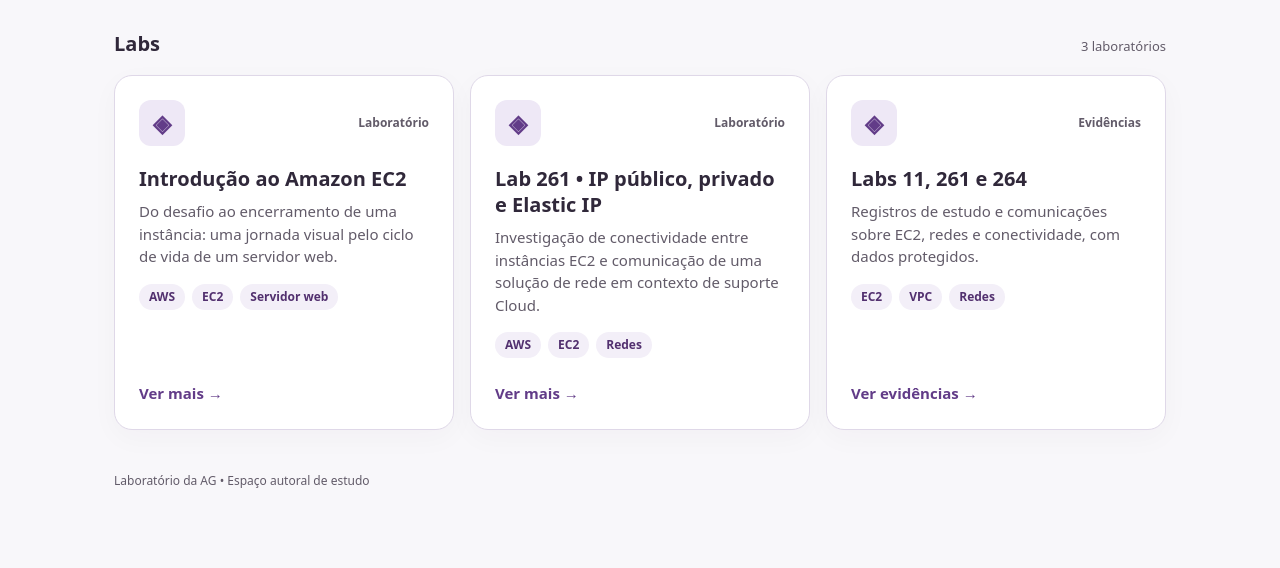
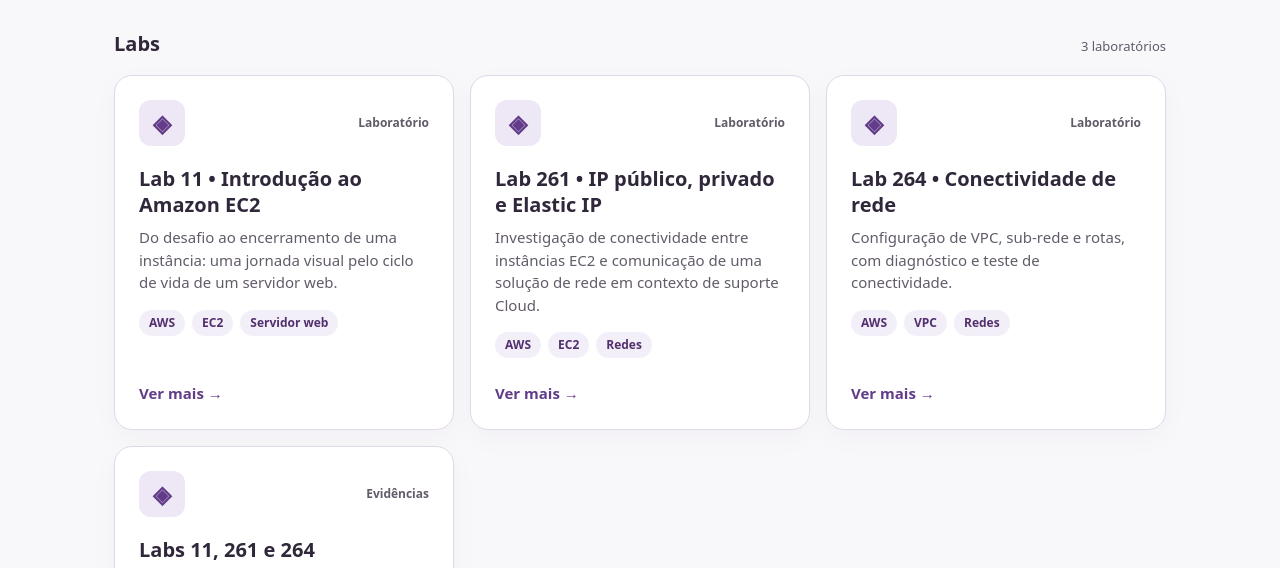
Before and after one commit to GeovanaCalixto/lab-cloud, a plain HTML site: page index.html in a window 1280 px wide. Shown: the part 225-793 px from the top of the page. Drawn offline with Linux system fonts and the light colour scheme.

Commit message:
Separa Labs 11, 261 e 264 no hub

```diff
--- a/index.html
+++ b/index.html
@@ -1,9 +1,9 @@
-<!doctype html>
+<!DOCTYPE html>
+
 <html lang="pt-BR">
-
 <head>
-<meta charset="utf-8">
-<meta name="viewport" content="width=device-width,initial-scale=1">
+<meta charset="utf-8"/>
+<meta content="width=device-width,initial-scale=1" name="viewport"/>
 <title>Laboratório da AG | Meus labs</title>
 <style>
 :root{--rosa:#623c88;--laranja:#bd5a17;--texto:#30283a;--suave:#625b69;--borda:#dfd8e8;--fundo:#f8f7fa}
@@ -50,35 +50,33 @@ footer{color:var(--suave);font-size:12px;margin-top:42px}
 <h1>Meus laboratórios</h1>
 <p class="intro">Um espaço para explorar minha jornada de estudos em nuvem, projeto por projeto.</p>
 <div class="cabecalho"><h2>Labs</h2><span class="contador" id="total"></span></div>
-  <section class="grade" id="labs" aria-label="Laboratórios">
+<section aria-label="Laboratórios" class="grade" id="labs">
 <!-- Para adicionar um lab, copie este bloco article e altere título, descrição, tags e href para a pasta do novo lab. -->
 <article class="card">
-      <div class="card-topo"><div class="icone" aria-hidden="true">◈</div><span class="tipo">Laboratório</span></div>
-      <h3>Introdução ao Amazon EC2</h3>
+<div class="card-topo"><div aria-hidden="true" class="icone">◈</div><span class="tipo">Laboratório</span></div>
+<h3>Lab 11 • Introdução ao Amazon EC2</h3>
 <p>Do desafio ao encerramento de uma instância: uma jornada visual pelo ciclo de vida de um servidor web.</p>
-      <div class="tags" aria-label="Temas"><span class="tag">AWS</span><span class="tag">EC2</span><span class="tag">Servidor web</span></div>
-
-
+<div aria-label="Temas" class="tags"><span class="tag">AWS</span><span class="tag">EC2</span><span class="tag">Servidor web</span></div>
 <a class="link" href="aws/ec2/introducao-ec2/">Ver mais <span aria-hidden="true">→</span><span class="sr-only"> sobre Introdução ao Amazon EC2</span></a>
 </article>
 <article class="card">
-      <div class="card-topo"><div class="icone" aria-hidden="true">◈</div><span class="tipo">Laboratório</span></div>
+<div class="card-topo"><div aria-hidden="true" class="icone">◈</div><span class="tipo">Laboratório</span></div>
 <h3>Lab 261 • IP público, privado e Elastic IP</h3>
 <p>Investigação de conectividade entre instâncias EC2 e comunicação de uma solução de rede em contexto de suporte Cloud.</p>
-      <div class="tags" aria-label="Temas"><span class="tag">AWS</span><span class="tag">EC2</span><span class="tag">Redes</span></div>
+<div aria-label="Temas" class="tags"><span class="tag">AWS</span><span class="tag">EC2</span><span class="tag">Redes</span></div>
 <a class="link" href="aws/rede/lab-261/">Ver mais <span aria-hidden="true">→</span><span class="sr-only"> sobre o Lab 261</span></a>
-    </article>
-    <article class="card">
-      <div class="card-topo"><div class="icone" aria-hidden="true">◈</div><span class="tipo">Evidências</span></div>
+</article><article class="card"><div class="card-topo"><div aria-hidden="true" class="icone">◈</div><span class="tipo">Laboratório</span></div><h3>Lab 264 • Conectividade de rede</h3><p>Configuração de VPC, sub-rede e rotas, com diagnóstico e teste de conectividade.</p><div aria-label="Temas" class="tags"><span class="tag">AWS</span><span class="tag">VPC</span><span class="tag">Redes</span></div><a class="link" href="aws/rede/lab-264/">Ver mais <span aria-hidden="true">→</span><span class="sr-only"> sobre o Lab 264</span></a></article>
+<article class="card evidencias">
+<div class="card-topo"><div aria-hidden="true" class="icone">◈</div><span class="tipo">Evidências</span></div>
 <h3>Labs 11, 261 e 264</h3>
 <p>Registros de estudo e comunicações sobre EC2, redes e conectividade, com dados protegidos.</p>
-      <div class="tags" aria-label="Temas"><span class="tag">EC2</span><span class="tag">VPC</span><span class="tag">Redes</span></div>
+<div aria-label="Temas" class="tags"><span class="tag">EC2</span><span class="tag">VPC</span><span class="tag">Redes</span></div>
 <a class="link" href="evidencias/bloco-1-2/">Ver evidências <span aria-hidden="true">→</span><span class="sr-only"> dos Labs 11, 261 e 264</span></a>
 </article>
 </section>
-  <nav class="paginacao" id="paginacao" aria-label="Páginas de laboratórios" hidden>
+<nav aria-label="Páginas de laboratórios" class="paginacao" hidden="" id="paginacao">
 <button id="anterior" type="button">← Anterior</button>
-    <span id="pagina" aria-live="polite"></span>
+<span aria-live="polite" id="pagina"></span>
 <button id="proximo" type="button">Próxima →</button>
 </nav>
 <footer>Laboratório da AG • Espaço autoral de estudo</footer>
@@ -89,7 +87,7 @@ const cards = Array.from(document.querySelectorAll('#labs .card'));
 const porPagina = 6;
 let pagina = 0;
 const totalPaginas = Math.max(1, Math.ceil(cards.length / porPagina));
-document.getElementById('total').textContent = cards.length === 1 ? '1 laboratório' : `${cards.length} laboratórios`;
+document.getElementById('total').textContent = `${cards.length - 1} laboratórios`;
 const nav = document.getElementById('paginacao');
 const anterior = document.getElementById('anterior');
 const proximo = document.getElementById('proximo');
```
Lines whose indentation alone changed are shown as unchanged.
